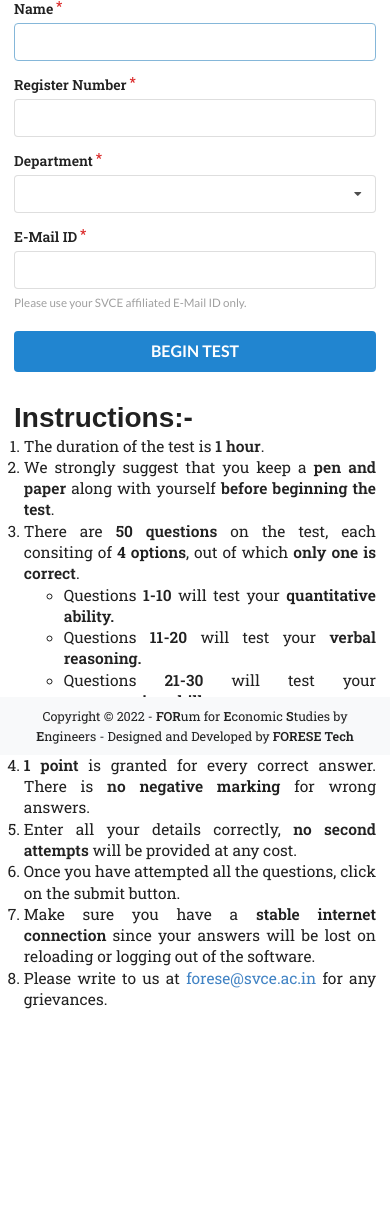
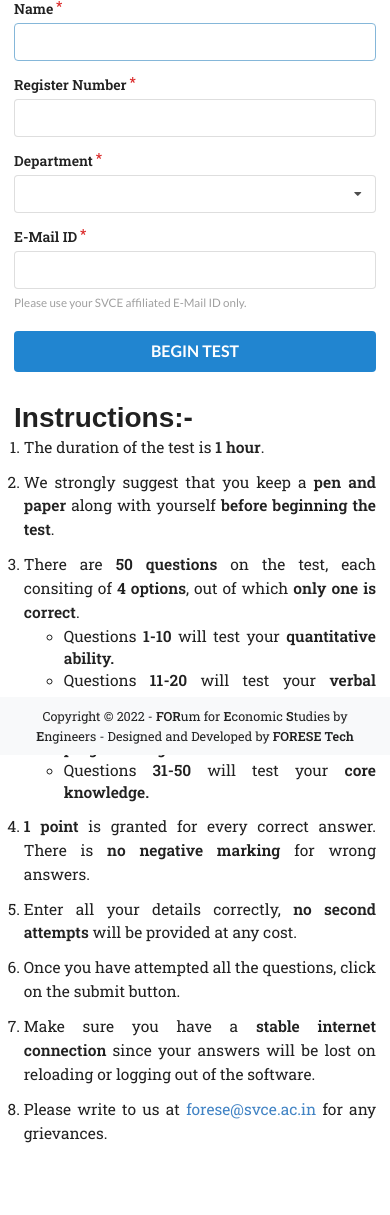
Before and after one commit to ForeseTech/AptitudeTestSoftware, a PHP site: page /login/index.html in a window 390 px wide. Shown: the part 89-1304 px from the top of the page. Before the commit the page ends 1098 px from the top, so only its background shows below. Run offline with PHP 8.4, Linux system fonts and the light colour scheme; some libraries are stand-ins or nearby versions; some web fonts are replaced.

Commit message:
Update Styling

```diff
--- a/static/css/login.css
+++ b/static/css/login.css
@@ -51,8 +51,13 @@ ol {
 ol > li {
   font-family: 'Roboto Slab', serif;
   font-size: 1.11rem;
-  line-height: 1.52rem;
+  line-height: 1.5rem;
+  padding-bottom: 0.8rem;
   text-align: justify;
+}
+
+ul > li {
+  line-height: 1.6rem;
 }
 
 footer {
@@ -76,4 +81,7 @@ footer {
   .container {
     padding-top: 3.75rem !important;
   }
+  ol > li {
+    line-height: 1.7rem;
+  }
 }
```
